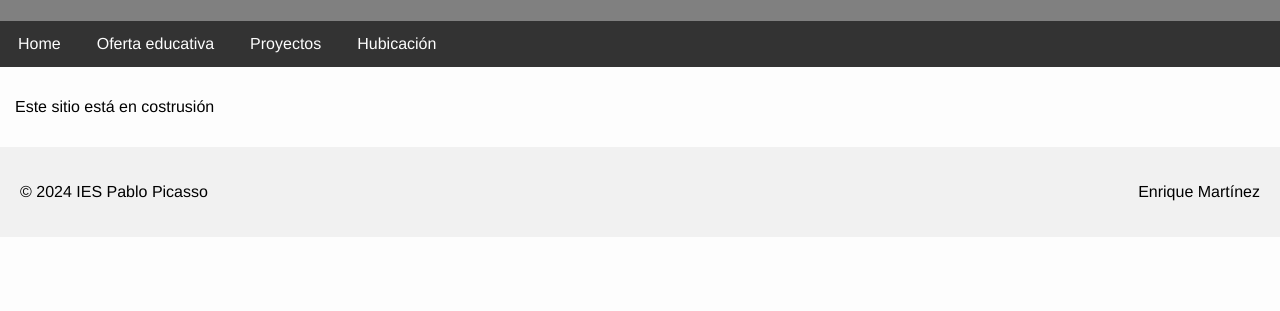
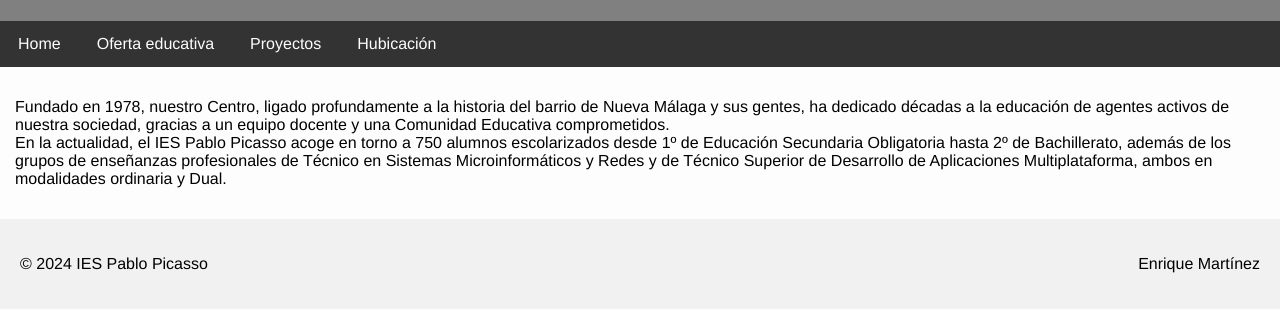
Before and after one commit to vmemper/ExamenGIT_Valery, a plain HTML site: page index.html in a window 1280 px wide. Shown: the part 99-410 px from the top of the page. Drawn offline with Linux system fonts and the light colour scheme.

Commit message:
Se añade el texto de la descripción de la página

```diff
--- a/index.html
+++ b/index.html
@@ -19,7 +19,16 @@
     <div class="contenido">
 
         <p>
-            Este sitio está en costrusión
+            Fundado en 1978, nuestro Centro, ligado profundamente a la historia del barrio de
+            Nueva Málaga y sus gentes, ha dedicado décadas a la educación de agentes activos de
+            nuestra sociedad, gracias a un equipo docente y una Comunidad Educativa
+            comprometidos.
+        <br>
+            En la actualidad, el IES Pablo Picasso acoge en torno a 750 alumnos escolarizados desde
+            1º de Educación Secundaria Obligatoria hasta 2º de Bachillerato, además de los grupos
+            de enseñanzas profesionales de Técnico en Sistemas Microinformáticos y Redes y de
+            Técnico Superior de Desarrollo de Aplicaciones Multiplataforma, ambos en modalidades
+            ordinaria y Dual.
         </p>
 
     </div>
```
